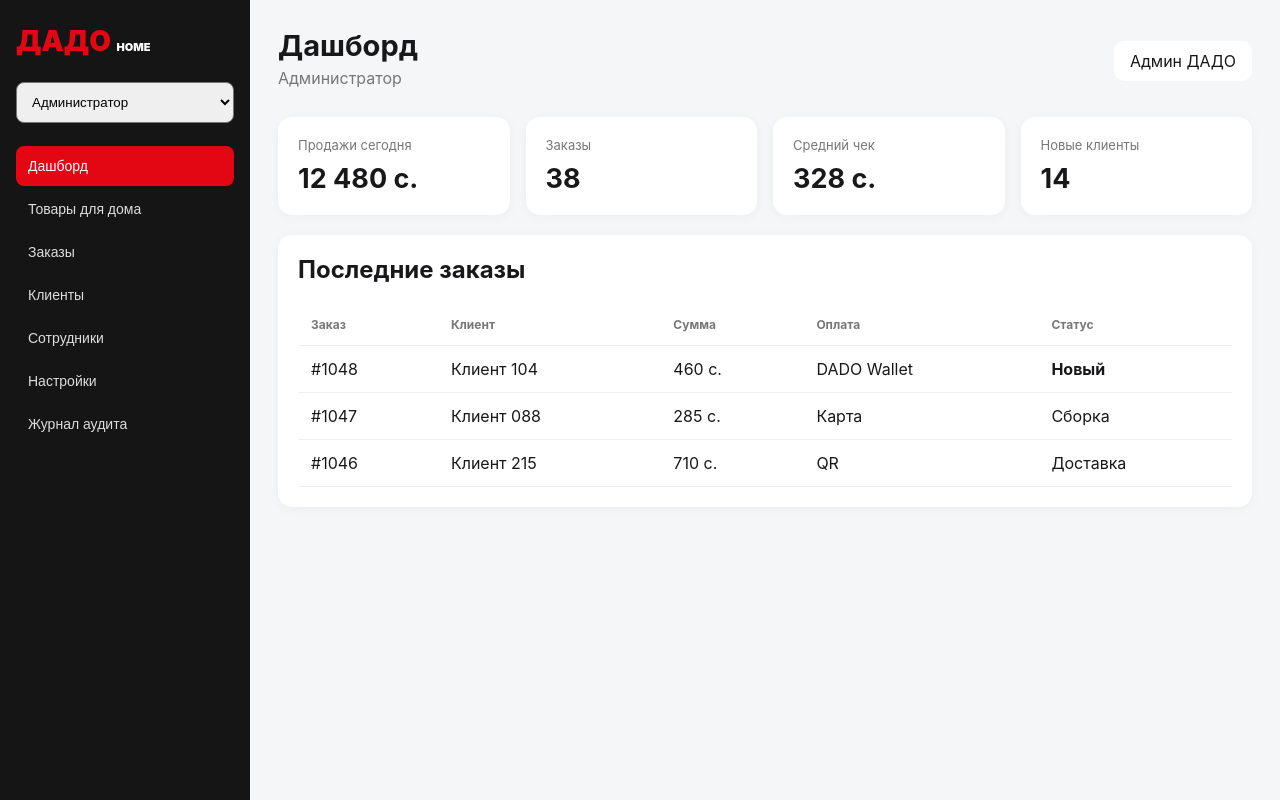
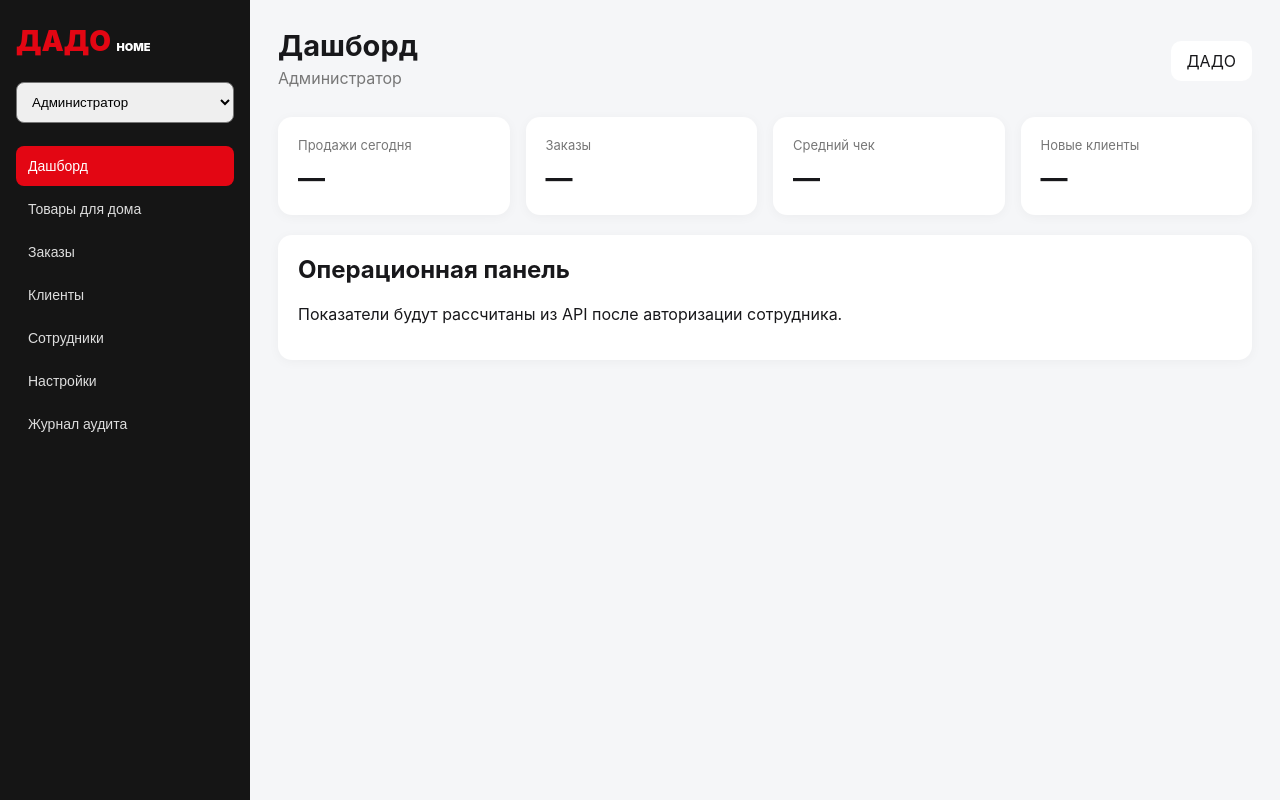
Before and after one commit to dadojonako-dot/Dado-Home, a React (Vite) app in the folder admin/: page / in a window 1280 px wide. Built offline with nearby package versions, Linux system fonts and the light colour scheme; no server answers.

Commit message:
feat: add finance wallet payments and refunds views

```diff
--- a/admin/src/App.tsx
+++ b/admin/src/App.tsx
@@ -1,14 +1,6 @@
-import React, {useState} from 'react';
-import './style.css';
-
-type Role='Администратор'|'Менеджер заказов'|'Финансы'|'Служба поддержки';
-const menus:Record<Role,string[]>={
- 'Администратор':['Дашборд','Товары для дома','Заказы','Клиенты','Сотрудники','Настройки','Журнал аудита'],
- 'Менеджер заказов':['Дашборд','Заказы','Доставка','Клиенты'],
- 'Финансы':['Дашборд','Платежи','DADO Wallet','Возвраты','Бонусы','Отчеты'],
- 'Служба поддержки':['Дашборд','Клиенты','Заказы','Обращения','История операций']
-};
-export default function App(){const[role,setRole]=useState<Role>('Администратор');const[section,setSection]=useState('Дашборд');return <div className="shell"><aside><div className="logo">ДАДО <small>HOME</small></div><select value={role} onChange={e=>{const r=e.target.value as Role;setRole(r);setSection('Дашборд')}}>{Object.keys(menus).map(r=><option>{r}</option>)}</select>{menus[role].map(m=><button className={section===m?'active':''} onClick={()=>setSection(m)}>{m}</button>)}</aside><main><header><div><h1>{section}</h1><p>{role}</p></div><div className="user">Админ ДАДО</div></header>{section==='Дашборд'?<Dashboard/>:<Module title={section} role={role}/>}</main></div>}
-function Dashboard(){return <><div className="cards"><Card t="Продажи сегодня" v="12 480 с."/><Card t="Заказы" v="38"/><Card t="Средний чек" v="328 с."/><Card t="Новые клиенты" v="14"/></div><div className="panel"><h2>Последние заказы</h2><table><thead><tr><th>Заказ</th><th>Клиент</th><th>Сумма</th><th>Оплата</th><th>Статус</th></tr></thead><tbody><tr><td>#1048</td><td>Клиент 104</td><td>460 с.</td><td>DADO Wallet</td><td><b>Новый</b></td></tr><tr><td>#1047</td><td>Клиент 088</td><td>285 с.</td><td>Карта</td><td>Сборка</td></tr><tr><td>#1046</td><td>Клиент 215</td><td>710 с.</td><td>QR</td><td>Доставка</td></tr></tbody></table></div></>}
-function Card({t,v}:{t:string,v:string}){return <div className="card"><span>{t}</span><strong>{v}</strong></div>}
-function Module({title,role}:{title:string,role:Role}){return <div className="panel"><div className="toolbar"><div><h2>{title}</h2><p>Рабочий модуль: {role}</p></div>{role==='Администратор'&&title==='Товары для дома'?<button className="primary">+ Добавить товар</button>:null}</div><div className="empty">Модуль подключен к структуре панели. Следующий этап — API и PostgreSQL.</div></div>}
+import React,{useEffect,useState} from 'react';import './style.css';
+type Role='Администратор'|'Менеджер заказов'|'Финансы'|'Служба поддержки';const menus:Record<Role,string[]>={'Администратор':['Дашборд','Товары для дома','Заказы','Клиенты','Сотрудники','Настройки','Журнал аудита'],'Менеджер заказов':['Дашборд','Заказы','Доставка','Клиенты'],'Финансы':['Дашборд','Платежи','DADO Wallet','Возвраты','Бонусы','Отчеты'],'Служба поддержки':['Дашборд','Клиенты','Заказы','Обращения','История операций']};const API=(import.meta as any).env?.VITE_API_URL||'http://localhost:5000';
+export default function App(){const[role,setRole]=useState<Role>('Администратор');const[section,setSection]=useState('Дашборд');return <div className="shell"><aside><div className="logo">ДАДО <small>HOME</small></div><select value={role} onChange={e=>{setRole(e.target.value as Role);setSection('Дашборд')}}>{Object.keys(menus).map(r=><option key={r}>{r}</option>)}</select>{menus[role].map(m=><button key={m} className={section===m?'active':''} onClick={()=>setSection(m)}>{m}</button>)}</aside><main><header><div><h1>{section}</h1><p>{role}</p></div><div className="user">ДАДО</div></header>{section==='Дашборд'?<Dashboard/>:['Платежи','DADO Wallet','Возвраты'].includes(section)?<FinanceModule title={section}/>:<Module title={section} role={role}/>}</main></div>}
+function Dashboard(){return <><div className="cards"><Card t="Продажи сегодня" v="—"/><Card t="Заказы" v="—"/><Card t="Средний чек" v="—"/><Card t="Новые клиенты" v="—"/></div><div className="panel"><h2>Операционная панель</h2><p>Показатели будут рассчитаны из API после авторизации сотрудника.</p></div></>};function Card({t,v}:{t:string,v:string}){return <div className="card"><span>{t}</span><strong>{v}</strong></div>}
+function FinanceModule({title}:{title:string}){const[status,setStatus]=useState('Готов к подключению');useEffect(()=>{setStatus(`API: ${API}`)},[title]);return <div className="panel"><div className="toolbar"><div><h2>{title}</h2><p>{status}</p></div></div>{title==='Платежи'&&<p>Платежные intents, статусы эквайринга, карта и QR. Финальный статус меняется только сервером после webhook.</p>}{title==='DADO Wallet'&&<p>Баланс формируется по журналу операций Wallet, а не редактируется вручную.</p>}{title==='Возвраты'&&<p>Создание возврата доступно роли «Финансы» и администратору; операция записывается в журнал аудита.</p>}<div className="empty">После входа сотрудника JWT будет использован для загрузки защищенных финансовых данных.</div></div>}
+function Module({title,role}:{title:string,role:Role}){return <div className="panel"><div className="toolbar"><div><h2>{title}</h2><p>Рабочий модуль: {role}</p></div>{role==='Администратор'&&title==='Товары для дома'?<button className="primary">+ Добавить товар</button>:null}</div><div className="empty">Модуль подключается к Backend API DADO Home.</div></div>}
```
